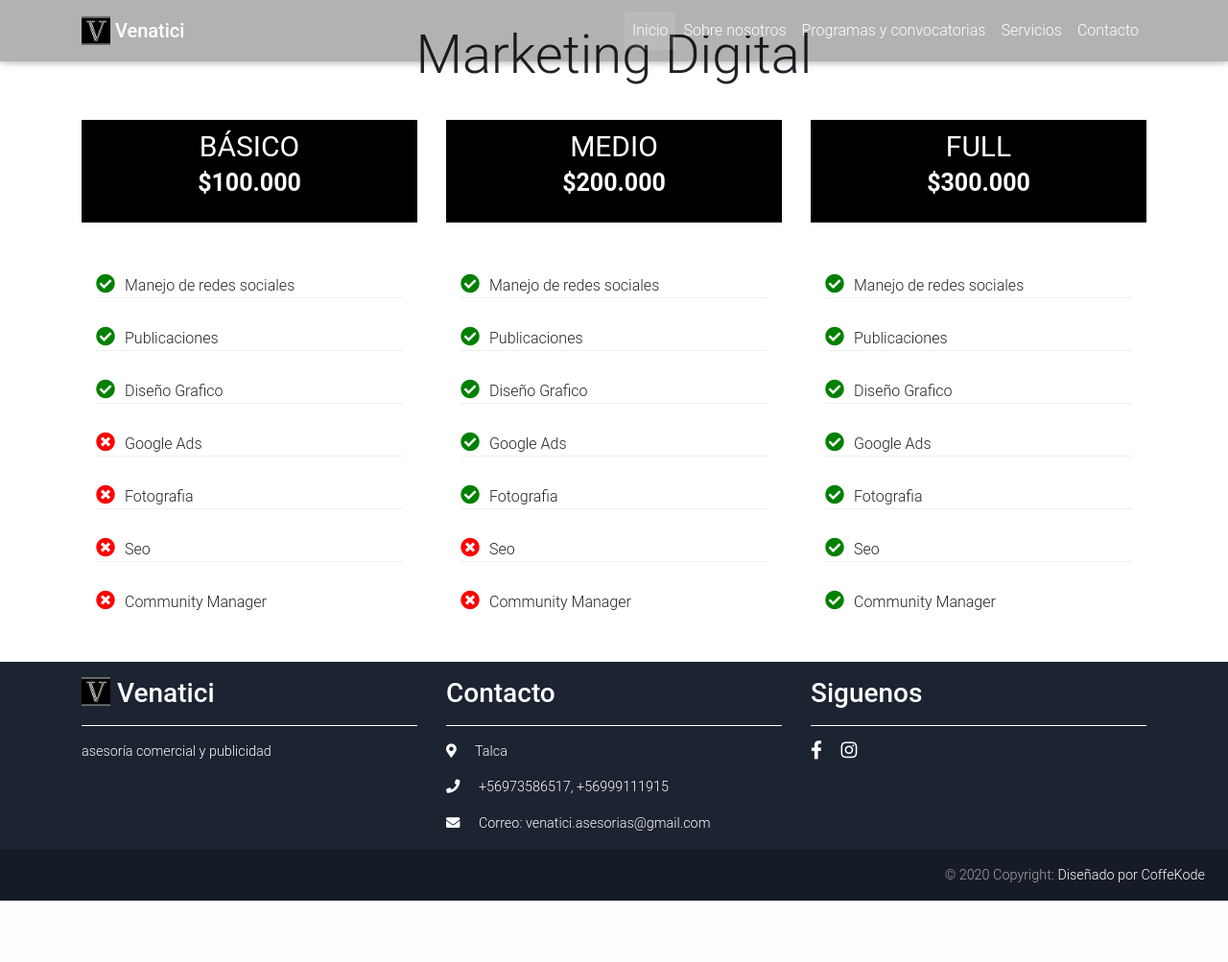
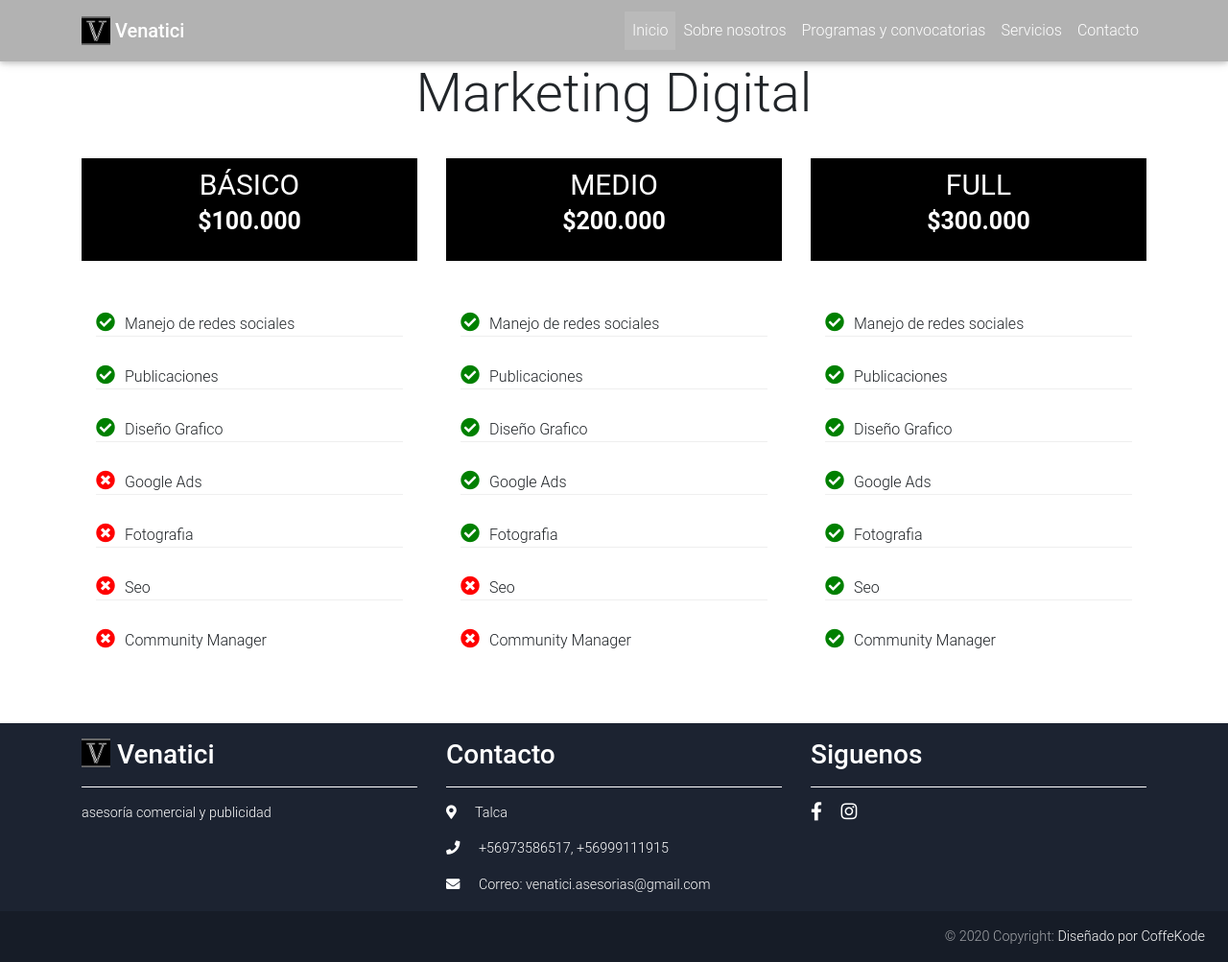
Before and after one commit to Coffee-Kode/Venatici-website, a CodeIgniter app: page /venatici-website/marketing in a window 1280 px wide. Shown: the whole page at 96% size. Before the commit the page ends 939 px from the top, so only its background shows below. Run offline with CodeIgniter, Linux system fonts and the light colour scheme; data that the repository does not hold is empty.

Commit message:
fix padding title marketing.php

```diff
--- a/application/views/website/marketing.php
+++ b/application/views/website/marketing.php
@@ -1,5 +1,5 @@
- <div class="container">
-    <h2 class="h2 display-4 text-center pt-4 mb-4">Marketing Digital</h2>
+ <div class="container mb-4">
+    <h2 class="h2 display-4 text-center mb-4" style="padding-top: 4rem">Marketing Digital</h2>
     <div class="row">
 
       <!-- Start Card-->
```
